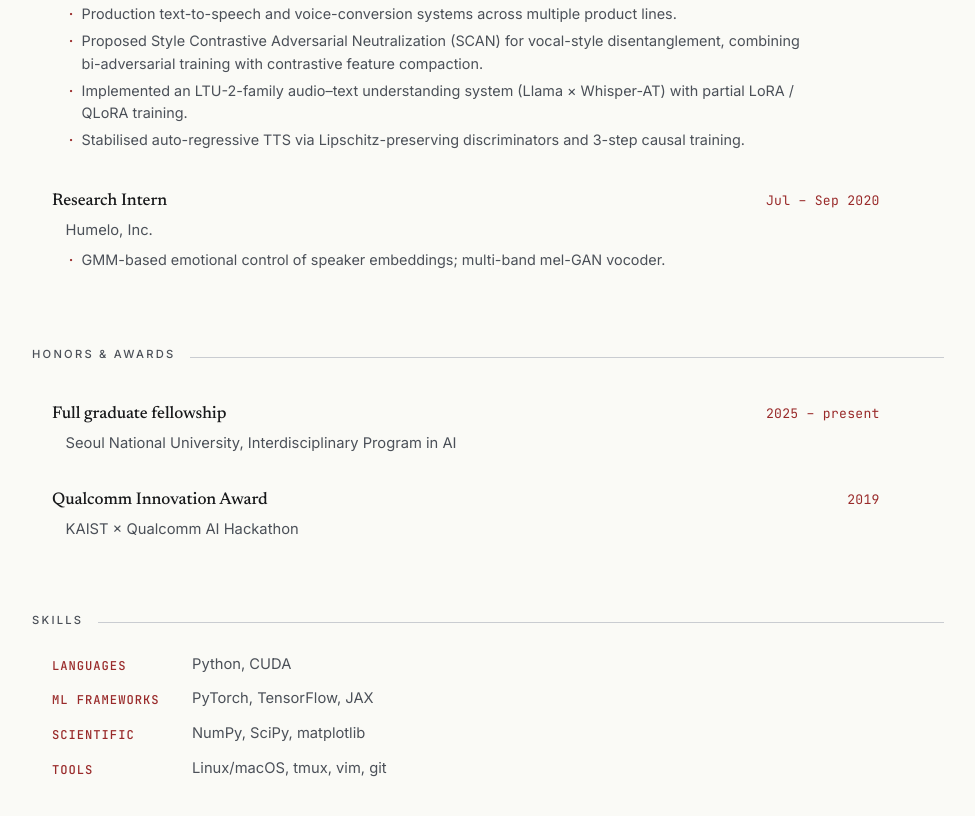
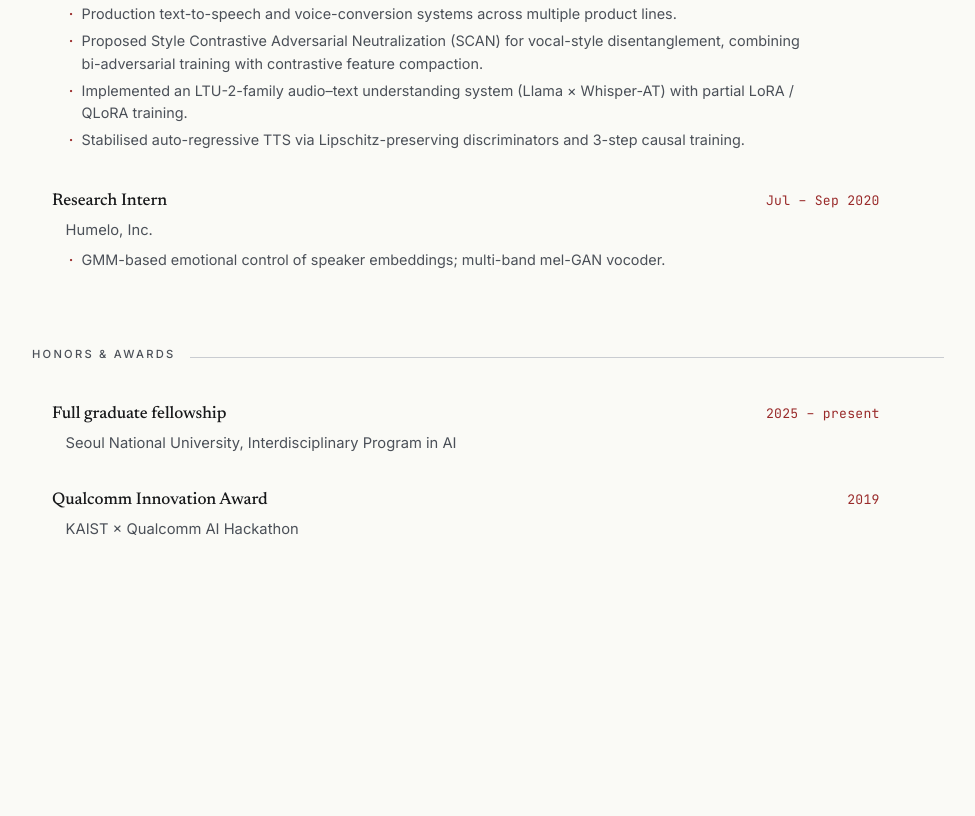
Before and after one commit to Junu-Choi/Junu-Choi.github.io, an Astro site: page /cv in a window 1280 px wide. Shown: the part 1424-2240 px from the top of the page, without its empty margins (272-1247 px from the left). After the commit the page ends 2078 px from the top, so only its background shows below. Built offline with nearby package versions, Linux system fonts and the light colour scheme; Astro itself is replaced by a stand-in of ours.

Commit message:
CV: drop the Skills section
At PhD-applicant level the section was reading like an SWE résumé
rather than a research CV — publications already prove the technical
breadth, and "Python, PyTorch, etc." is no longer a differentiating
signal when AI-assisted coding has become standard. Top researcher
CVs across the field (Karpathy, Weng, Hyvärinen, Song, Karras…)
universally omit it. The Skills data still lives in src/data/cv.ts
in case it's wanted back.

```diff
--- a/src/pages/cv.astro
+++ b/src/pages/cv.astro
@@ -84,18 +84,6 @@ const expectedHash = "4e62b4fcd27edfdc23251df7002ed399eeb81bd64a6cb76829fc891376
     <CVEntries items={cv.awards}/>
   </section>
 
-  <section>
-    <SectionRule label="Skills"/>
-    <dl class="cv-skills">
-      {Object.entries(cv.skills).map(([k, vs]) => (
-        <>
-          <dt>{k}</dt>
-          <dd>{vs.join(", ")}</dd>
-        </>
-      ))}
-    </dl>
-  </section>
-
   {/*
     Download gate: SHA-256 of a passphrase is compared client-side.
     Not cryptographically strong (anyone can dev-tools the hash and brute-force
```
